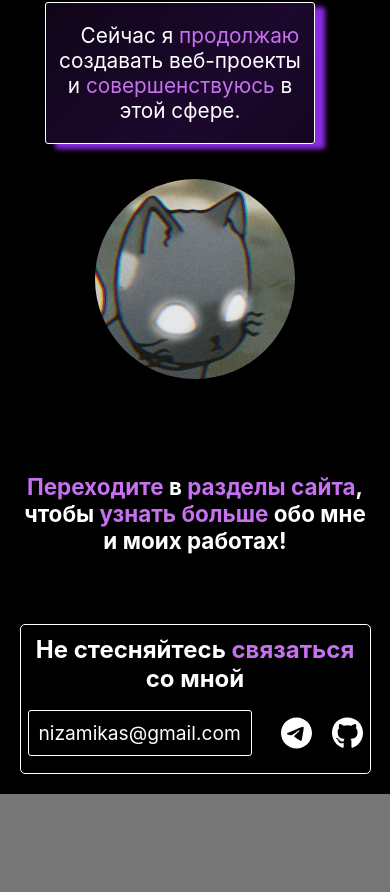
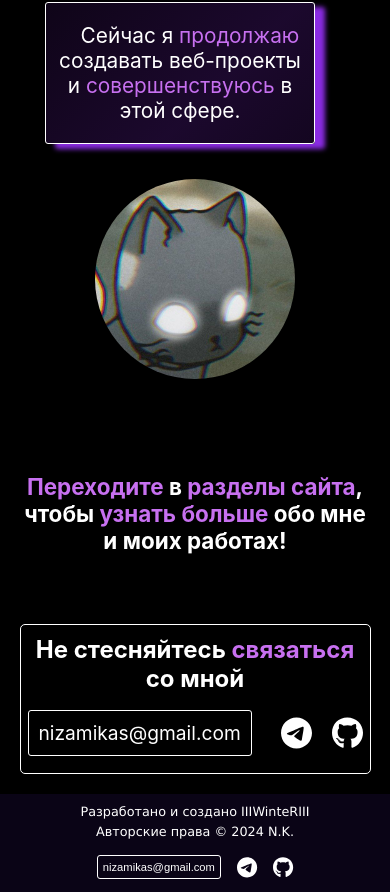
Before and after one commit to IIIWinterIII/Portfolio, a React (Create React App) app: page / in a window 390 px wide. Shown: the part 1537-2429 px from the top of the page. Before the commit the page ends 2331 px from the top, so only its background shows below. Built offline with nearby package versions, Linux system fonts and the light colour scheme.

Commit message:
adaptive for footer

```diff
--- a/src/App.jsx
+++ b/src/App.jsx
@@ -15,7 +15,7 @@ function App() {
           ))}
         </Routes>
       </main>
-      {/* <Footer /> */}
+      <Footer />
     </div>
   );
 }
--- a/src/components/Footer.jsx
+++ b/src/components/Footer.jsx
@@ -5,8 +5,8 @@ import ContactButton from "./ContactButton"
 function Footer() {
   return (
     <footer className="container-footer">
-      <h3>Разработано и создано IIIWinteRIII</h3>
-      <h3>Авторские права © 2024 N.K.</h3>
+      <p>Разработано и создано IIIWinteRIII</p>
+      <p>Авторские права © 2024 N.K.</p>
       <ContactButton />
     </footer>
   );
--- a/src/styles/components/Footer.css
+++ b/src/styles/components/Footer.css
@@ -1,18 +1,79 @@
 /* * {
-  border: 1px solid white;
+  border: 1px solid greenyellow;
 } */
+
 .container-footer {
   background-color: #0a0416;
   color: #ffffff;
-  padding: 1em;
+  padding: 5px;
   text-align: center;
   font-family: "Arial", sans-serif;
   display: flex;
   justify-content: space-around;
   align-items: center;
+
+
 }
 
-.container-footer h3 {
-  font-size: 1.2rem;
-  margin: 0 1em;
+.container-footer p {
+  font-size: 0.8rem;
+  margin: 0 5px;
 }
+
+.container-footer .contact-box {
+    min-height: 50px;
+
+}
+
+.container-footer .contact-box {
+  display: flex;
+  justify-content: center;
+  align-items: center;
+  min-height: 40px;
+}
+
+ .container-footer .contact-box a {
+  margin: 0 8px;
+  font-size: 0.7rem;
+}
+
+ .container-footer .contact-box a:first-child {
+  padding: 5px;
+}
+
+.container-footer .contact-box a:hover:first-child {
+  background-color: #0a0416;
+  box-shadow: none;
+  color: blueviolet;
+  box-shadow: 0 0 1px blueviolet, 0 0 5px blueviolet, 0 0 5px blueviolet;
+  border-color: blueviolet;
+  transform: scale(1.1);
+}
+
+.container-footer .contact-box a:hover {
+  box-shadow: 0 0 20px blueviolet, 0 0 30px blueviolet;
+}
+
+.container-footer .contact-box a .icon {
+  font-size: 1.3rem;
+}
+
+@media (max-width: 767px) {
+  .container-footer {
+    flex-direction: column;
+  }
+
+  .container-footer p {
+    margin-top: 5px;
+    font-family: 'Lucida Sans', 'Lucida Sans Regular', 'Lucida Grande', 'Lucida Sans Unicode', Geneva, Verdana, sans-serif;
+  }
+
+  .container-footer .contact-box {
+    margin-top: 8px;
+  }
+}
+
+@media (min-width: 768px) and (max-width: 1024px) {
+
+
+}
--- a/src/styles/pages/Contact.css
+++ b/src/styles/pages/Contact.css
@@ -1,6 +1,6 @@
-* {
-  /* border: 1px solid greenyellow; */
-}
+/* * {
+  border: 1px solid greenyellow;
+} */
 
 .container-contact {
   margin: -120px 0 0;
@@ -16,7 +16,7 @@
 .container-contact .contacts-box .contact-messager h1 {
   font-size: 1.5rem;
   padding: 0 20px;
-  text-align: end;
+  text-align: center;
 }
 
 .container-contact .contacts-box .contact-messager {
```
Also changed, not shown: src/styles/components/ContactButton.css (line endings or trailing spaces).
